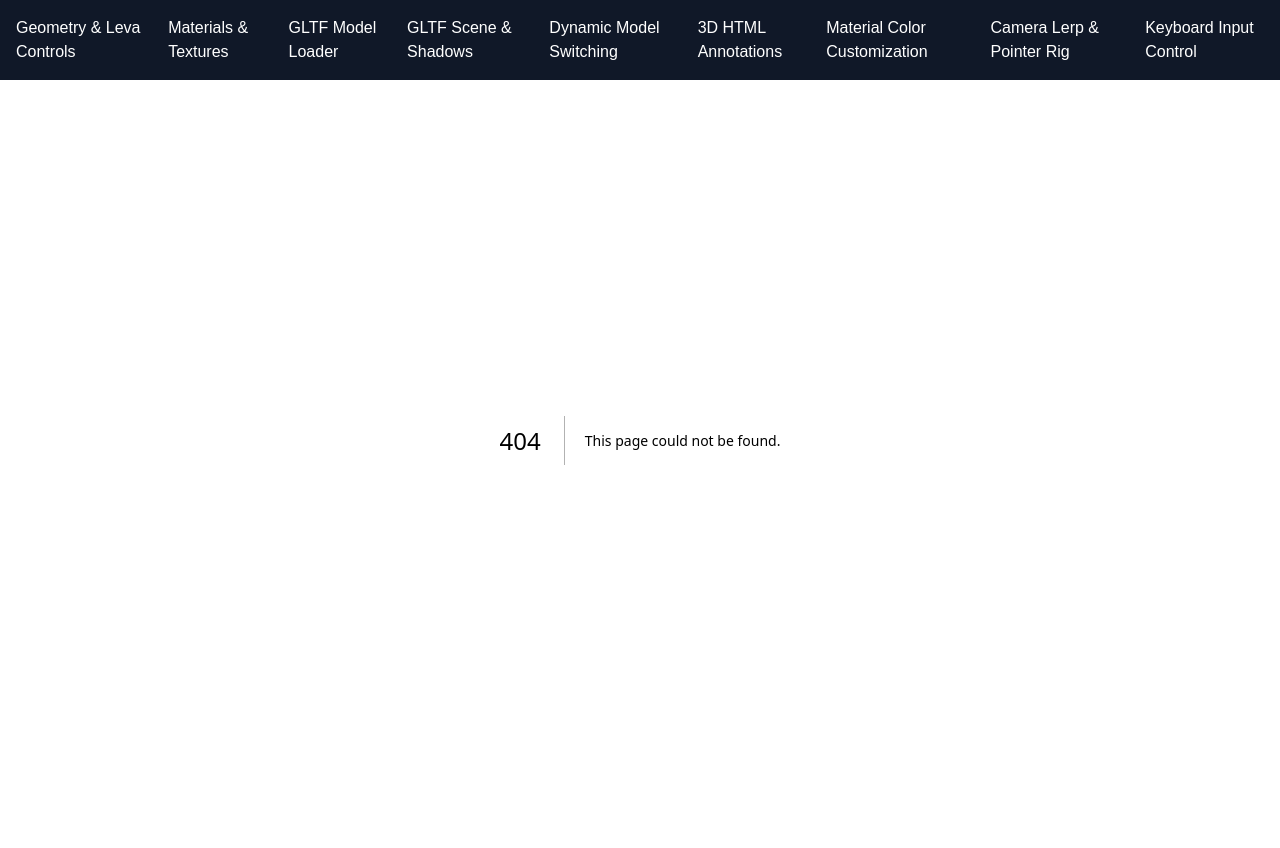
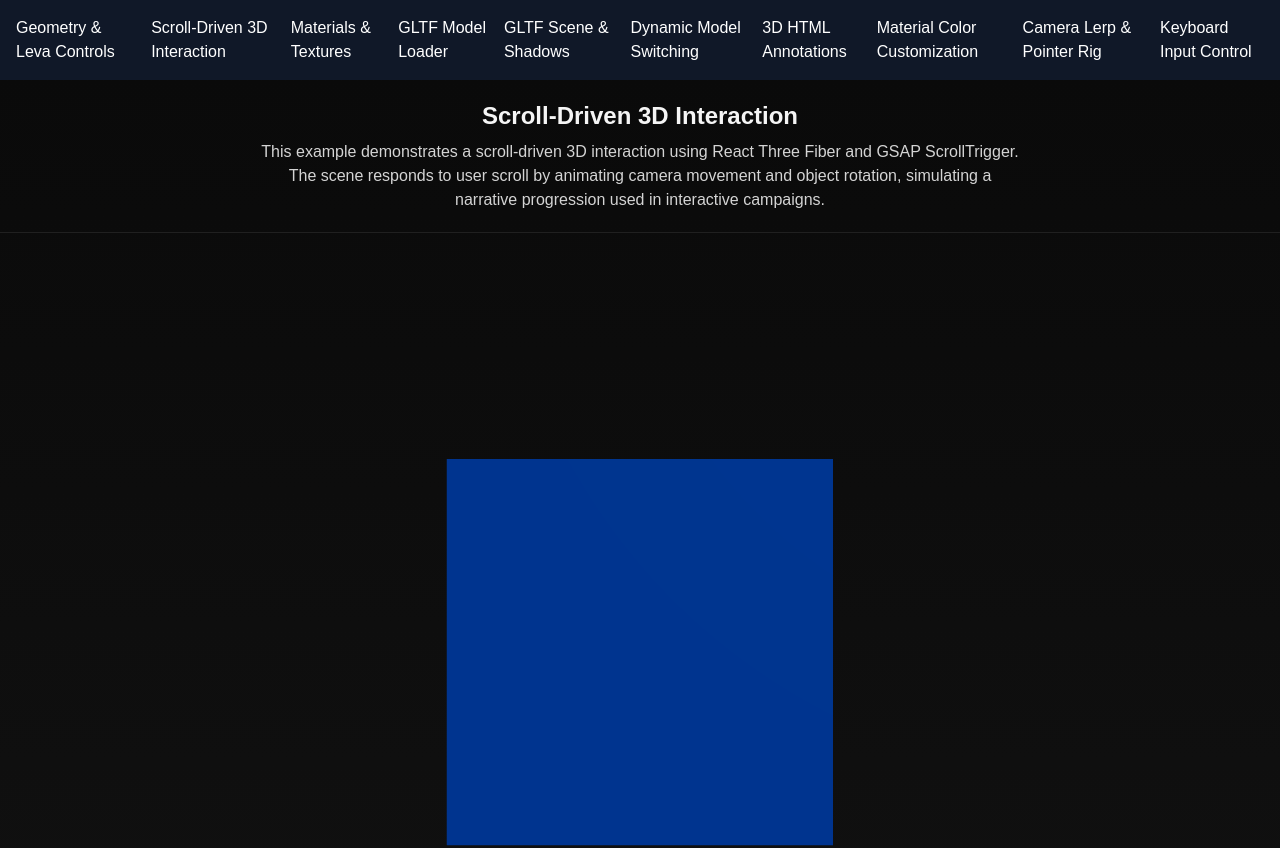
Before and after one commit to BluTargaryan/threefiber-udemy-2025-learn, a Next.js app: page /scroll-interaction in a window 1280 px wide. Before the commit this address had no page. Shown: the top 848 px of the page. Before the commit the page ends 800 px from the top, so only its background shows below. Built offline with nearby package versions, Linux system fonts and the light colour scheme.

Commit message:
scroll driven animation page added

```diff
--- a/package.json
+++ b/package.json
@@ -11,6 +11,7 @@
   "dependencies": {
     "@react-three/drei": "^10.0.7",
     "@react-three/fiber": "^9.1.2",
+    "gsap": "^3.14.2",
     "next": "15.3.0",
     "react": "^19.1.0",
     "react-dom": "^19.1.0",
--- /dev/null
+++ b/src/app/components/ScrollAnimation.tsx
@@ -0,0 +1,67 @@
+'use client'
+
+import { useEffect } from 'react'
+import gsap from 'gsap'
+import { ScrollTrigger } from 'gsap/ScrollTrigger'
+import type { RefObject } from 'react'
+import type { Camera, DirectionalLight, Mesh } from 'three'
+
+gsap.registerPlugin(ScrollTrigger)
+
+type ScrollAnimationProps = {
+  meshRef: RefObject<Mesh | null>
+  cameraRef: RefObject<Camera | null>
+  lightRef?: RefObject<DirectionalLight | null>
+}
+
+export default function ScrollAnimation({
+  meshRef,
+  cameraRef,
+  lightRef,
+}: ScrollAnimationProps) {
+  useEffect(() => {
+    const mesh = meshRef.current
+    const camera = cameraRef.current
+    const light = lightRef?.current
+
+    if (!mesh || !camera) return
+
+    const triggerConfig = {
+      trigger: '#scroll-container',
+      start: 'top top',
+      end: 'bottom bottom',
+      scrub: true,
+    }
+
+    const rotationTween = gsap.to(mesh.rotation, {
+      y: Math.PI * 2,
+      ease: 'none',
+      scrollTrigger: triggerConfig,
+    })
+
+    const cameraTween = gsap.to(camera.position, {
+      z: 2,
+      ease: 'none',
+      scrollTrigger: triggerConfig,
+    })
+
+    const lightTween =
+      light &&
+      gsap.to(light, {
+        intensity: 2,
+        ease: 'none',
+        scrollTrigger: triggerConfig,
+      })
+
+    return () => {
+      rotationTween.scrollTrigger?.kill()
+      rotationTween.kill()
+      cameraTween.scrollTrigger?.kill()
+      cameraTween.kill()
+      lightTween?.scrollTrigger?.kill()
+      lightTween?.kill()
+    }
+  }, [meshRef, cameraRef, lightRef])
+
+  return null
+}
--- /dev/null
+++ b/src/app/components/ScrollInteractionCanvas.tsx
@@ -0,0 +1,47 @@
+'use client'
+
+import { useRef } from 'react'
+import { Canvas, useFrame, useThree } from '@react-three/fiber'
+import type { DirectionalLight, Mesh } from 'three'
+import ScrollAnimation from './ScrollAnimation'
+
+function ScrollScene() {
+  const meshRef = useRef<Mesh>(null)
+  const lightRef = useRef<DirectionalLight>(null)
+  const { camera } = useThree()
+
+  useFrame((state) => {
+    if (!meshRef.current) return
+    meshRef.current.position.y = Math.sin(state.clock.elapsedTime) * 0.08
+  })
+
+  return (
+    <>
+      <ambientLight intensity={0.45} />
+      <directionalLight ref={lightRef} position={[2, 2, 2]} intensity={1} />
+
+      <mesh ref={meshRef}>
+        <boxGeometry args={[1, 1, 1]} />
+        <meshStandardMaterial color="#2f7cf6" metalness={0.2} roughness={0.25} />
+      </mesh>
+
+      <ScrollAnimation
+        meshRef={meshRef}
+        cameraRef={{ current: camera }}
+        lightRef={lightRef}
+      />
+    </>
+  )
+}
+
+export default function ScrollInteractionCanvas() {
+  return (
+    <Canvas
+      camera={{ position: [0, 0, 3], fov: 45 }}
+      dpr={[1, 1.5]}
+      gl={{ antialias: true }}
+    >
+      <ScrollScene />
+    </Canvas>
+  )
+}
--- a/src/app/data/pages.json
+++ b/src/app/data/pages.json
@@ -3,6 +3,10 @@
         {
             "name": "Geometry & Leva Controls",
             "path": "/"
+        },
+        {
+            "name": "Scroll-Driven 3D Interaction",
+            "path": "/scroll-interaction"
         },
         {
             "name": "Materials & Textures",
--- /dev/null
+++ b/src/app/scroll-interaction/page.tsx
@@ -0,0 +1,35 @@
+import type { Metadata } from 'next'
+import ScrollInteractionCanvas from '../components/ScrollInteractionCanvas'
+
+export const metadata: Metadata = {
+  title: 'Scroll-Driven 3D Interaction',
+  description:
+    'This example demonstrates a scroll-driven 3D interaction using React Three Fiber and GSAP ScrollTrigger. The scene responds to user scroll by animating camera movement and object rotation, simulating a narrative progression used in interactive campaigns.',
+}
+
+export default function ScrollInteractionPage() {
+  return (
+    <main className="w-full flex-1 bg-gradient-to-b from-neutral-950 to-neutral-900 text-neutral-100">
+      <section className="w-full border-b border-neutral-800/80 px-6 py-5 text-center">
+        <h1 className="text-xl font-semibold sm:text-2xl">
+          Scroll-Driven 3D Interaction
+        </h1>
+        <p className="mx-auto mt-2 max-w-3xl text-sm text-neutral-300 sm:text-base">
+          This example demonstrates a scroll-driven 3D interaction using React
+          Three Fiber and GSAP ScrollTrigger. The scene responds to user scroll
+          by animating camera movement and object rotation, simulating a
+          narrative progression used in interactive campaigns.
+        </p>
+      </section>
+
+      <section id="scroll-container" className="relative h-[200vh] w-full">
+        <div className="sticky top-0 h-screen w-full">
+          <ScrollInteractionCanvas />
+          <div className="pointer-events-none absolute inset-x-0 bottom-6 text-center text-xs text-neutral-300 sm:text-sm">
+            Scroll to drive the scene
+          </div>
+        </div>
+      </section>
+    </main>
+  )
+}
```
Also changed, not shown: 1 other file (tests, documents, lock files or other folders).
